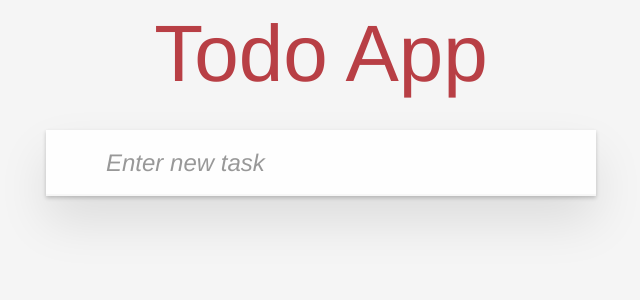
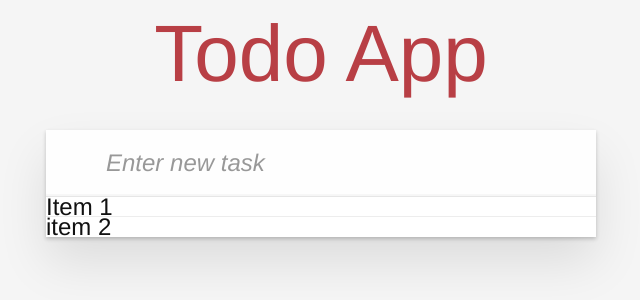
Before and after one commit to abdulkadiret/Todo-App, a React (Create React App) app: page / in a window 1280 px wide. Shown: the top 300 px of the page, without its empty margins (319-959 px from the left). Built offline with nearby package versions, Linux system fonts and the light colour scheme.

Commit message:
Create TodoList component & import into App.js

```diff
--- a/src/App.js
+++ b/src/App.js
@@ -1,10 +1,12 @@
 import React from 'react';
 import Header from './Components/Header';
+import TodoList from './Components/TodoList';
 
 function App() {
   return (
     <div className="todoapp">
       <Header />
+      <TodoList />
     </div>
   );
 }
--- /dev/null
+++ b/src/Components/TodoList.js
@@ -0,0 +1,14 @@
+import React from 'react';
+
+const TodoList = () => {
+  return (
+    <section className="main">
+      <ul className="todo-list">
+        <li>Item 1</li>
+        <li>item 2</li>
+      </ul>
+    </section>
+  );
+};
+
+export default TodoList;
```
